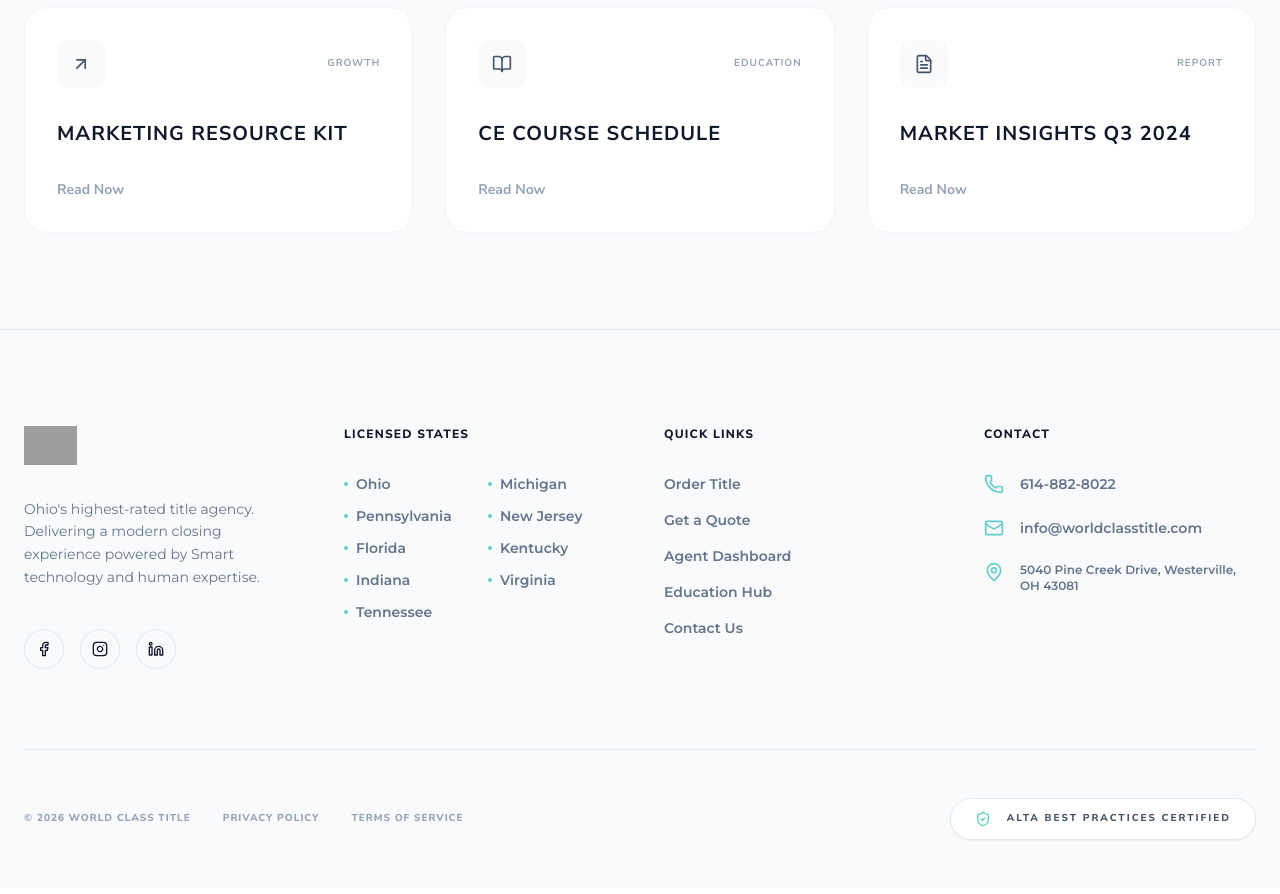
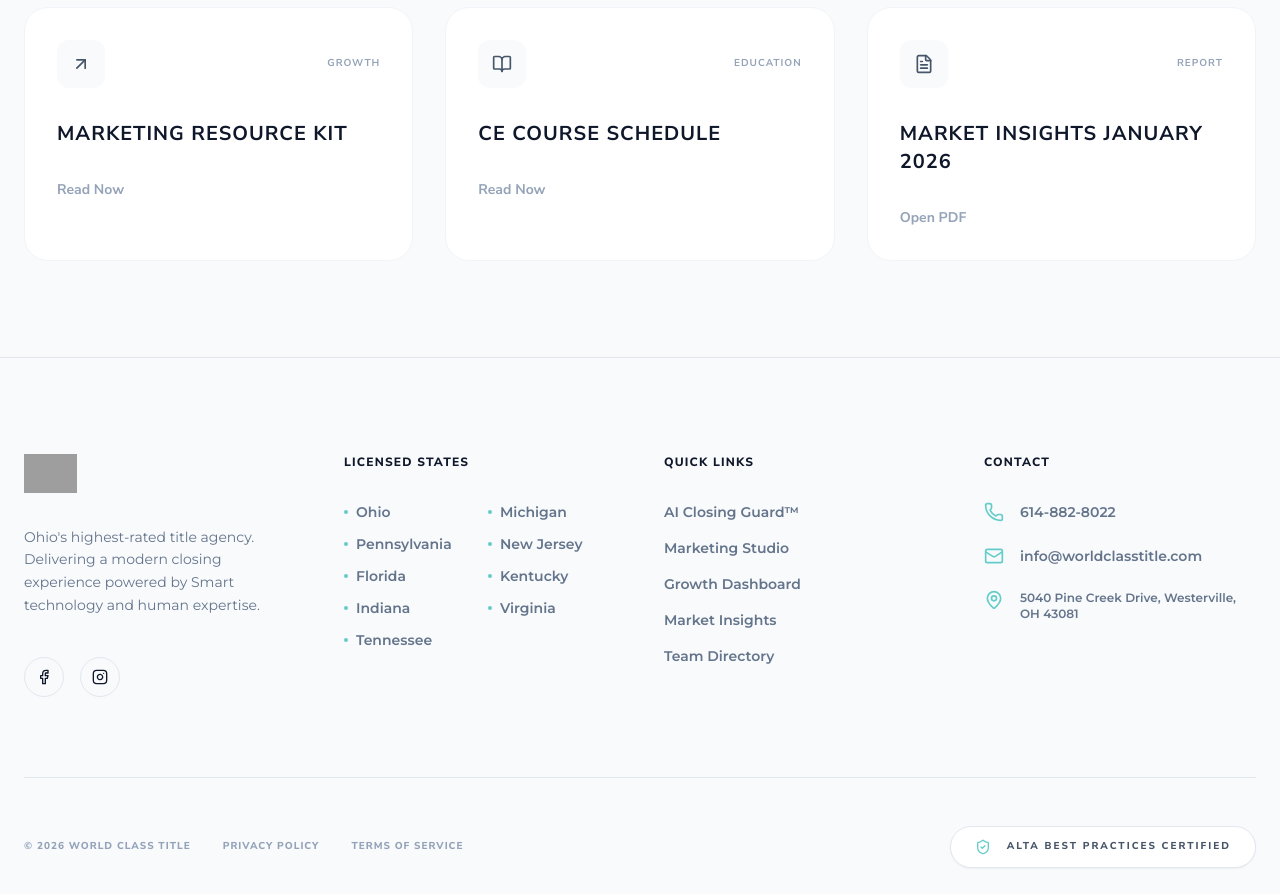
Before and after one commit to cszopf/wct, a React (Vite) app: page / in a window 1280 px wide. Shown: the part 11020-11914 px from the top of the page. Built offline with nearby package versions, Linux system fonts and the light colour scheme; grey boxes are pictures that could not be loaded.

Commit message:
Add files via upload

```diff
--- a/components/EducationHub.tsx
+++ b/components/EducationHub.tsx
@@ -1,7 +1,6 @@
 
 import React from 'react';
 import { UserRole } from '../types';
-// Added Shield and Smartphone to imports
 import { ArrowUpRight, BookOpen, Video, FileText, Shield, Smartphone } from 'lucide-react';
 
 interface EducationHubProps {
@@ -13,27 +12,27 @@
     switch(role) {
       case UserRole.BUYER:
         return [
-          { title: "What is Title Insurance?", type: "Guide", icon: <BookOpen className="w-5 h-5" /> },
-          { title: "Wire Fraud Safety Checklist", type: "Security", icon: <FileText className="w-5 h-5" /> },
-          { title: "Your Closing Timeline", type: "Process", icon: <Video className="w-5 h-5" /> }
+          { title: "What is Title Insurance?", type: "Guide", icon: <BookOpen className="w-5 h-5" />, link: "#" },
+          { title: "Wire Fraud Safety Checklist", type: "Security", icon: <FileText className="w-5 h-5" />, link: "#" },
+          { title: "Your Closing Timeline", type: "Process", icon: <Video className="w-5 h-5" />, link: "#" }
         ];
       case UserRole.AGENT:
         return [
-          { title: "Marketing Resource Kit", type: "Growth", icon: <ArrowUpRight className="w-5 h-5" /> },
-          { title: "CE Course Schedule", type: "Education", icon: <BookOpen className="w-5 h-5" /> },
-          { title: "Market Insights Q3 2024", type: "Report", icon: <FileText className="w-5 h-5" /> }
+          { title: "Marketing Resource Kit", type: "Growth", icon: <ArrowUpRight className="w-5 h-5" />, link: "#" },
+          { title: "CE Course Schedule", type: "Education", icon: <BookOpen className="w-5 h-5" />, link: "#" },
+          { title: "Market Insights January 2026", type: "Report", icon: <FileText className="w-5 h-5" />, link: "https://marketstatsreports.showingtime.com/CR/sst/2026-01/Entire-MLS.pdf" }
         ];
       case UserRole.SELLER:
         return [
-          { title: "Seller Net Sheet Guide", type: "Financial", icon: <FileText className="w-5 h-5" /> },
-          { title: "Preparing for Closing Day", type: "Prep", icon: <Video className="w-5 h-5" /> },
-          { title: "Mortgage Payoff Prep", type: "Guide", icon: <BookOpen className="w-5 h-5" /> }
+          { title: "Seller Net Sheet Guide", type: "Financial", icon: <FileText className="w-5 h-5" />, link: "#" },
+          { title: "Preparing for Closing Day", type: "Prep", icon: <Video className="w-5 h-5" />, link: "#" },
+          { title: "Mortgage Payoff Prep", type: "Guide", icon: <BookOpen className="w-5 h-5" />, link: "#" }
         ];
       default:
         return [
-          { title: "Title Market Trends", type: "Report", icon: <ArrowUpRight className="w-5 h-5" /> },
-          { title: "Compliance Standards", type: "Legal", icon: <Shield className="w-5 h-5" /> },
-          { title: "Smart Integration API", type: "Tech", icon: <Smartphone className="w-5 h-5" /> }
+          { title: "Title Market Trends", type: "Report", icon: <ArrowUpRight className="w-5 h-5" />, link: "#" },
+          { title: "Compliance Standards", type: "Legal", icon: <Shield className="w-5 h-5" />, link: "#" },
+          { title: "Smart Integration API", type: "Tech", icon: <Smartphone className="w-5 h-5" />, link: "#" }
         ];
     }
   };
@@ -56,7 +55,12 @@
 
         <div className="grid md:grid-cols-3 gap-8">
           {resources.map((res, i) => (
-            <div key={i} className="group p-8 bg-white rounded-3xl border border-slate-100 hover:shadow-xl transition-all cursor-pointer">
+            <a
+              key={i}
+              href={res.link}
+              target={res.link !== "#" ? "_blank" : "_self"}
+              className="group p-8 bg-white rounded-3xl border border-slate-100 hover:shadow-xl transition-all cursor-pointer block"
+            >
               <div className="flex items-center justify-between mb-8">
                 <div className="w-12 h-12 bg-slate-50 rounded-xl flex items-center justify-center text-slate-600 group-hover:bg-blue-50 group-hover:text-blue-600 transition-colors">
                   {res.icon}
@@ -65,10 +69,10 @@
               </div>
               <h3 className="text-xl font-bold text-slate-900 group-hover:text-blue-600 transition-colors">{res.title}</h3>
               <div className="mt-8 flex items-center gap-2 text-sm font-bold text-slate-400 group-hover:text-slate-900">
-                Read Now
+                {res.link !== "#" ? "Open PDF" : "Read Now"}
                 <ArrowUpRight className="w-4 h-4 opacity-0 group-hover:opacity-100 transition-opacity" />
               </div>
-            </div>
+            </a>
           ))}
         </div>
       </div>
--- a/components/Footer.tsx
+++ b/components/Footer.tsx
@@ -1,6 +1,6 @@
 
 import React from 'react';
-import { ShieldCheck, Mail, Phone, MapPin, Facebook, Instagram, Linkedin } from 'lucide-react';
+import { ShieldCheck, Mail, Phone, MapPin, Facebook, Instagram } from 'lucide-react';
 
 const Footer: React.FC = () => {
   const licensedStates = [
@@ -26,9 +26,22 @@
               Ohio's highest-rated title agency. Delivering a modern closing experience powered by Smart technology and human expertise.
             </p>
             <div className="flex gap-4">
-              <button className="w-10 h-10 rounded-full border border-slate-200 flex items-center justify-center hover:bg-[#004EA8] hover:text-white hover:border-[#004EA8] transition-all"><Facebook className="w-4 h-4" /></button>
-              <button className="w-10 h-10 rounded-full border border-slate-200 flex items-center justify-center hover:bg-[#004EA8] hover:text-white hover:border-[#004EA8] transition-all"><Instagram className="w-4 h-4" /></button>
-              <button className="w-10 h-10 rounded-full border border-slate-200 flex items-center justify-center hover:bg-[#004EA8] hover:text-white hover:border-[#004EA8] transition-all"><Linkedin className="w-4 h-4" /></button>
+              <a
+                href="https://www.facebook.com/worldclasstitle"
+                target="_blank"
+                rel="noopener noreferrer"
+                className="w-10 h-10 rounded-full border border-slate-200 flex items-center justify-center hover:bg-[#004EA8] hover:text-white hover:border-[#004EA8] transition-all"
+              >
+                <Facebook className="w-4 h-4" />
+              </a>
+              <a
+                href="https://www.instagram.com/worldclasstitle"
+                target="_blank"
+                rel="noopener noreferrer"
+                className="w-10 h-10 rounded-full border border-slate-200 flex items-center justify-center hover:bg-[#004EA8] hover:text-white hover:border-[#004EA8] transition-all"
+              >
+                <Instagram className="w-4 h-4" />
+              </a>
             </div>
           </div>
 
@@ -47,11 +60,11 @@
           <div>
             <h4 className="font-header font-black text-xs text-slate-900 uppercase tracking-widest mb-8">Quick Links</h4>
             <ul className="space-y-4 text-sm font-subheader font-semibold text-slate-500">
-              <li><a href="#" className="hover:text-[#004EA8] transition-colors">Order Title</a></li>
-              <li><a href="#" className="hover:text-[#004EA8] transition-colors">Get a Quote</a></li>
-              <li><a href="#" className="hover:text-[#004EA8] transition-colors">Agent Dashboard</a></li>
-              <li><a href="#" className="hover:text-[#004EA8] transition-colors">Education Hub</a></li>
-              <li><a href="#" className="hover:text-[#004EA8] transition-colors">Contact Us</a></li>
+              <li><a href="#closing-guard" className="hover:text-[#004EA8] transition-colors">AI Closing Guard™</a></li>
+              <li><a href="#marketing" className="hover:text-[#004EA8] transition-colors">Marketing Studio</a></li>
+              <li><a href="#tools" className="hover:text-[#004EA8] transition-colors">Growth Dashboard</a></li>
+              <li><a href="#resources" className="hover:text-[#004EA8] transition-colors">Market Insights</a></li>
+              <li><a href="#team" className="hover:text-[#004EA8] transition-colors">Team Directory</a></li>
             </ul>
           </div>
 
--- a/components/Hero.tsx
+++ b/components/Hero.tsx
@@ -20,9 +20,10 @@
 
 interface HeroProps {
   role: UserRole;
+  onOpenQuote?: () => void;
 }
 
-const Hero: React.FC<HeroProps> = ({ role }) => {
+const Hero: React.FC<HeroProps> = ({ role, onOpenQuote }) => {
   const content = ROLE_CONTENT[role];
 
   return (
@@ -59,7 +60,10 @@
                 {content.primaryCTA}
                 <ArrowRight className="w-4 h-4 group-hover:translate-x-1 transition-transform" />
               </a>
-              <button className="px-10 py-5 bg-white text-[#004EA8] border-2 border-[#B9D9EB] rounded-full font-header font-bold text-sm flex items-center justify-center gap-2 hover:bg-slate-50 transition-all active:scale-[0.98]">
+              <button
+                onClick={onOpenQuote}
+                className="px-10 py-5 bg-white text-[#004EA8] border-2 border-[#B9D9EB] rounded-full font-header font-bold text-sm flex items-center justify-center gap-2 hover:bg-slate-50 transition-all active:scale-[0.98]"
+              >
                 Get a Quote
               </button>
             </div>
--- a/constants.tsx
+++ b/constants.tsx
@@ -48,7 +48,7 @@
     headline: "Your Unfair Advantage in Ohio Real Estate.",
     subheadline: "We built the industry's most advanced Agent Access system. See every deal, win more listings, and close faster with our proprietary tech stack.",
     primaryCTA: "Access Agent Experience",
-    link: "https://rea-buyer.vercel.app/", // Combined view emphasis
+    link: "https://rea-buyer.vercel.app/",
     experienceLabel: "Agent Access Panel",
     valueProps: [
       { title: "Agent Access Panel", description: "Real-time visibility into every file with the industry's fastest data sync.", icon: <Layers className="w-6 h-6" /> },
@@ -81,6 +81,29 @@
     ]
   }
 };
+
+export const ALACARTE_OPTIONS = [
+  { title: "Open House Flyers", description: "Double Sided, Stipple, 8.5x11 Paper" },
+  { title: "Home Features Flyers", description: "Single Sided, Stipple, 8.5x11 Paper" },
+  { title: "New Listing Door Hanger Design", description: "Custom professional branding" },
+  { title: "Open House Door Hanger Design", description: "High-impact street marketing" },
+  { title: "New Listing Postcards Design", description: "Strategic neighborhood targeting" },
+  { title: "Just Sold Postcard Design", description: "Celebrate your recent victory" },
+  { title: "25 Listing Brochures", description: "4 Pages, 1 Stipple Sheet" },
+  { title: "Dusk Photo Edits", description: "Professional twilight transformation" },
+  { title: "Community Photos", description: "Showcase the neighborhood lifestyle" },
+  { title: "3D Matterport Tour", description: "Fully immersive digital walkthrough" },
+  { title: "3D Zillow Tour", description: "Optimize your Zillow ranking" },
+  { title: "Content Creation Broker Open (CCBO)", description: "Event-based content marketing" },
+  { title: "Virtual Staging", description: "Per-room digital furniture placement" },
+  { title: "Walk Thru Video", description: "Vertical format / No Drone / Unedited" },
+  { title: "Edited Walk Thru", description: "Horizontal / Edited / Includes Drone" },
+  { title: "Talking Video With Agent", description: "Vertical format personal branding" },
+  { title: "Highly Edited Video", description: "Vertical / Disappearing Agent effect" },
+  { title: "CCBO Added Agents", description: "Collaboration support for events" },
+  { title: "Platinum Booklets", description: "Premium physical marketing (5 Minimum)" },
+  { title: "Seller Guides", description: "Branded guides for your client prep" }
+];
 
 export const MARKETING_PILLARS = [
   {
```
Also changed, not shown: App.tsx (+23 -1 lines), components/MarketingStudio.tsx (+60 -6 lines).
